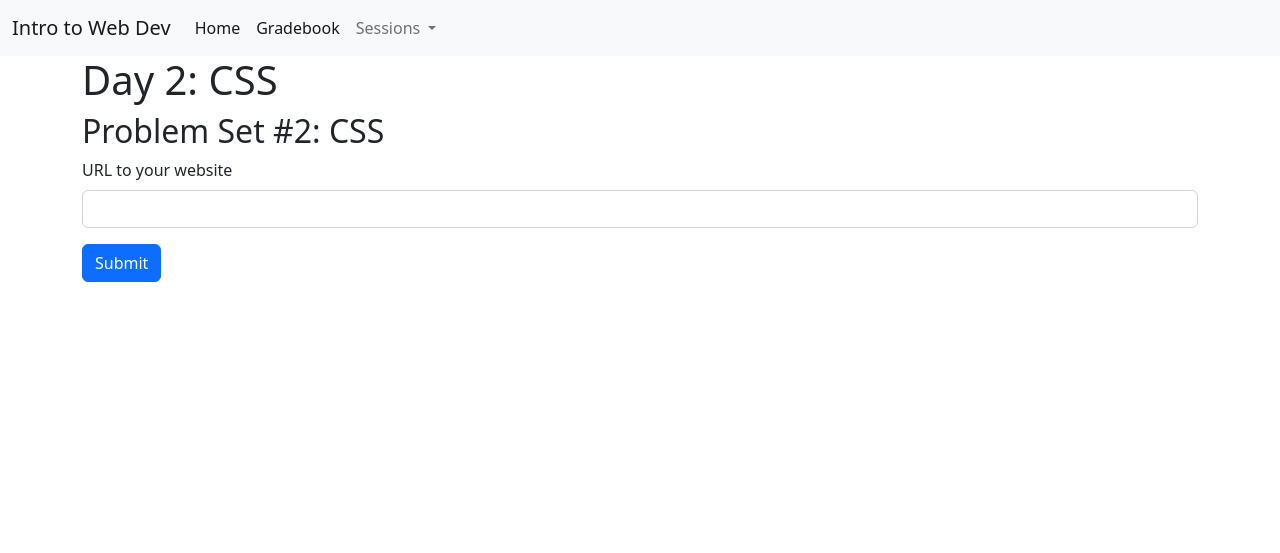
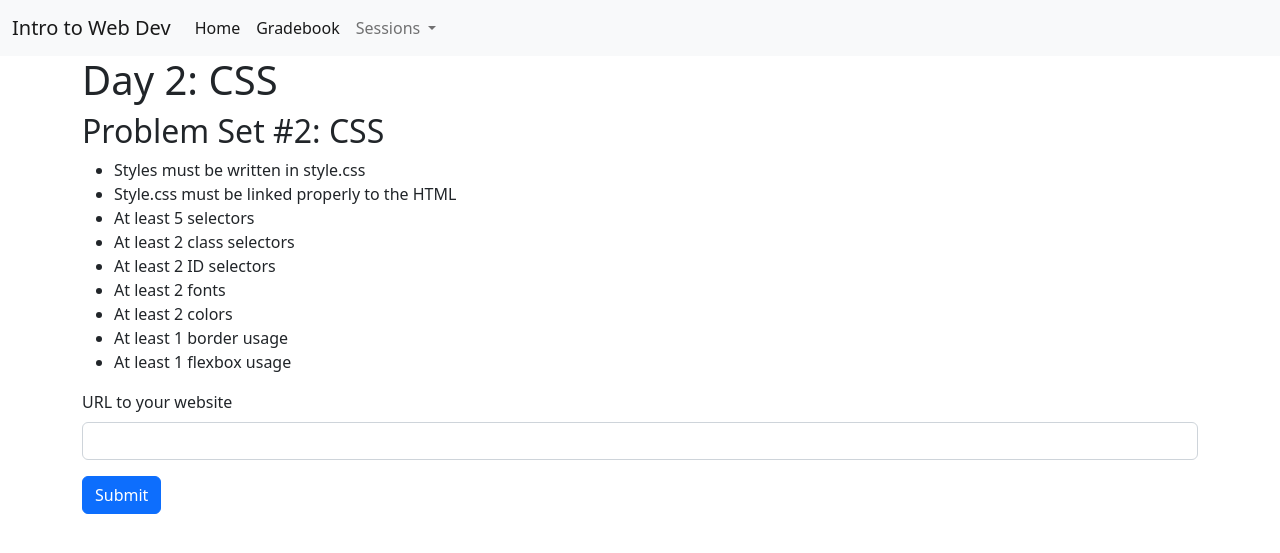
Before and after one commit to boyuan12/course, a Django app: page /pset2/ in a window 1280 px wide. Shown: the top 553 px of the page. Run offline with Django 4.2, Linux system fonts and the light colour scheme; the visitor is signed in with stand-in values (Sample User, id 1); some libraries are stand-ins or nearby versions.

Commit message:
added pset2 requirements

```diff
--- a/webdev/templates/webdev/pset2.html
+++ b/webdev/templates/webdev/pset2.html
@@ -8,7 +8,17 @@
     <div class="container">
         <h1>Day 2: CSS</h1>
         <h2>Problem Set #2: CSS</h2>
-
+        <ul>
+            <li>Styles must be written in style.css</li>
+            <li>Style.css must be linked properly to the HTML</li>
+            <li>At least 5 selectors</li>
+            <li>At least 2 class selectors</li>
+            <li>At least 2 ID selectors</li>
+            <li>At least 2 fonts</li>
+            <li>At least 2 colors</li>
+            <li>At least 1 border usage</li>
+            <li>At least 1 flexbox usage</li>
+        </ul>
         <form method="POST">
             {% csrf_token %}
             <div class="mb-3">
```
